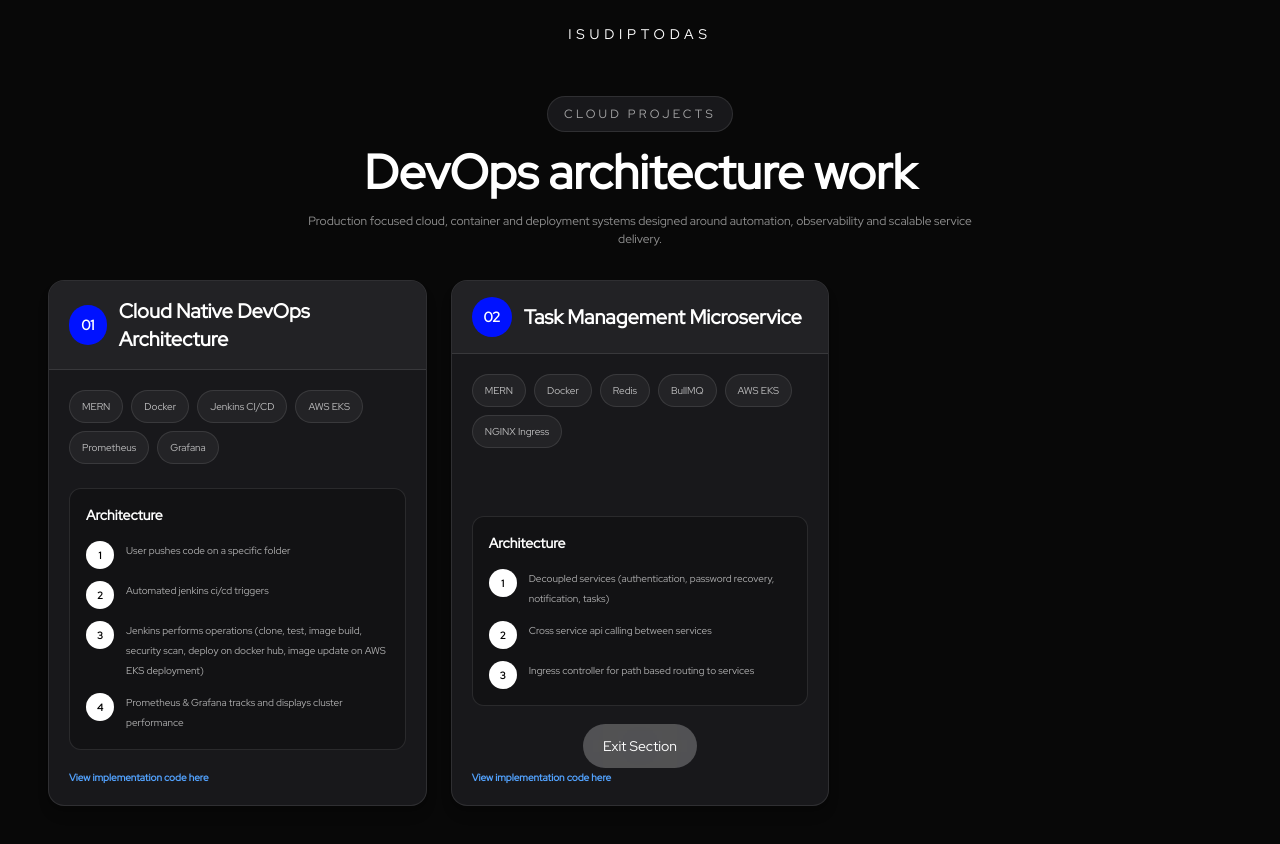
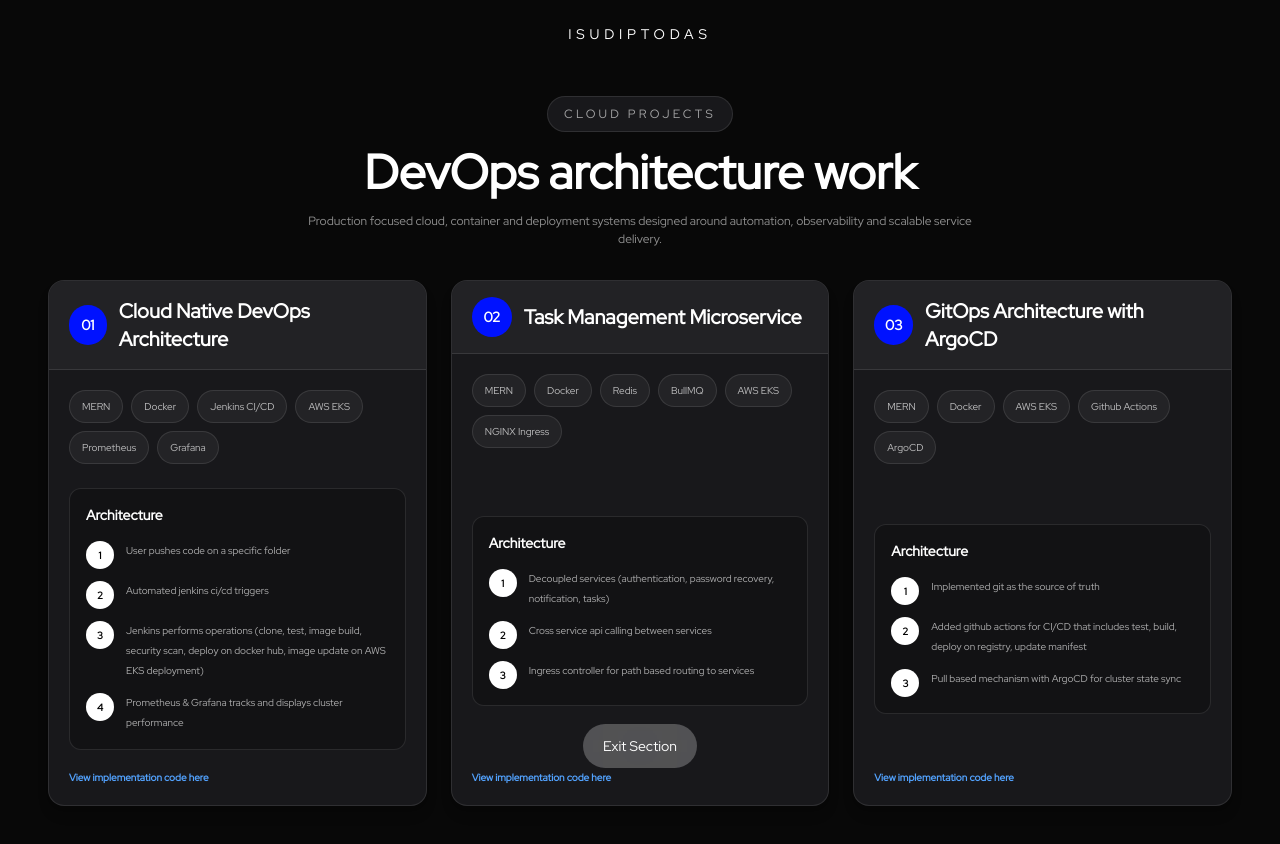
Before and after one commit to isudiptodas/isudiptodas_portfolio, a Next.js app: page /cloud in a window 1280 px wide. Shown: the top 844 px of the page. Built offline with nearby package versions, Linux system fonts and the light colour scheme; what tailwindcss-motion would draw is missing.

Commit message:
Update projectList.ts

```diff
--- a/src/data/projectList.ts
+++ b/src/data/projectList.ts
@@ -181,5 +181,17 @@ export const devOpsProjects = [
             'Ingress controller for path based routing to services'
         ],
         githubLink: `https://github.com/isudiptodas/TaskCal-NodeJS_Microservice`
+    },
+    {
+        id: 3,
+        name: `GitOps Architecture with ArgoCD`,
+        techStack: `MERN, Docker, AWS EKS, Github Actions, ArgoCD`,
+        flow: [
+            'Implemented git as the source of truth',
+            'Added github actions for CI/CD that includes test, build, deploy on registry, update manifest',
+            'Pull based mechanism with ArgoCD for cluster state sync',
+        ],
+        githubLink: `https://github.com/isudiptodas/FormBuilder-ArgoCD_GitOps`
     }
+
 ]
```
